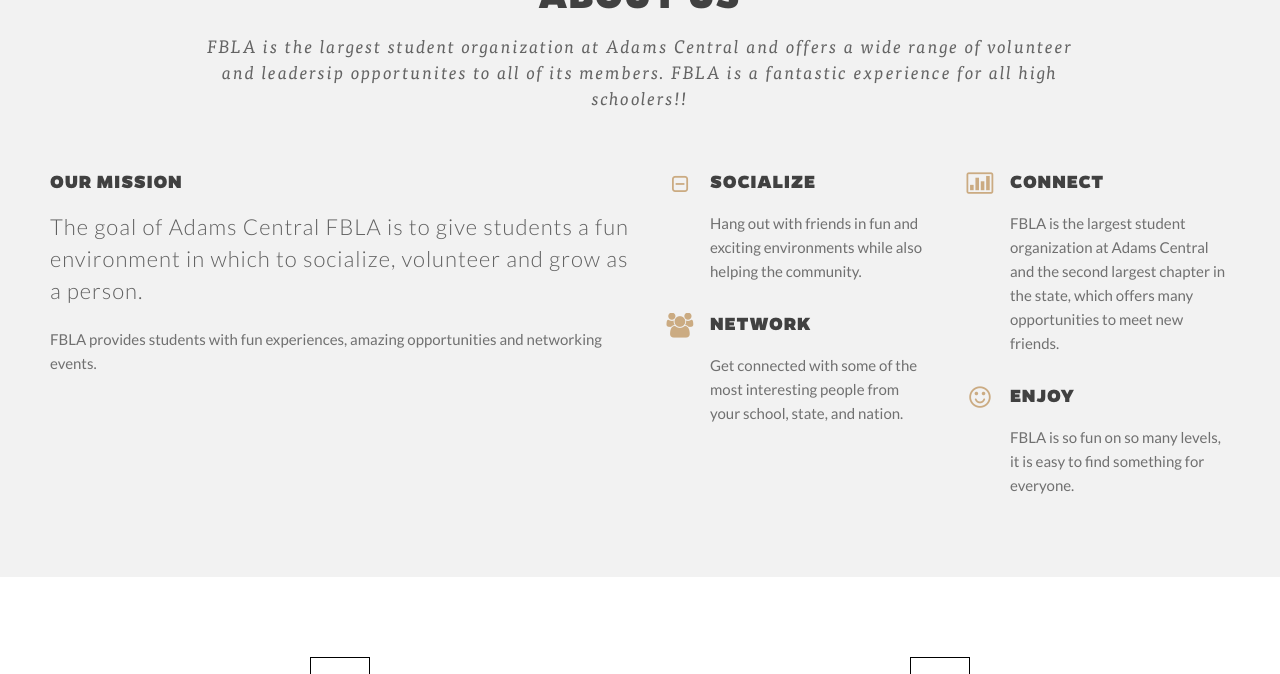
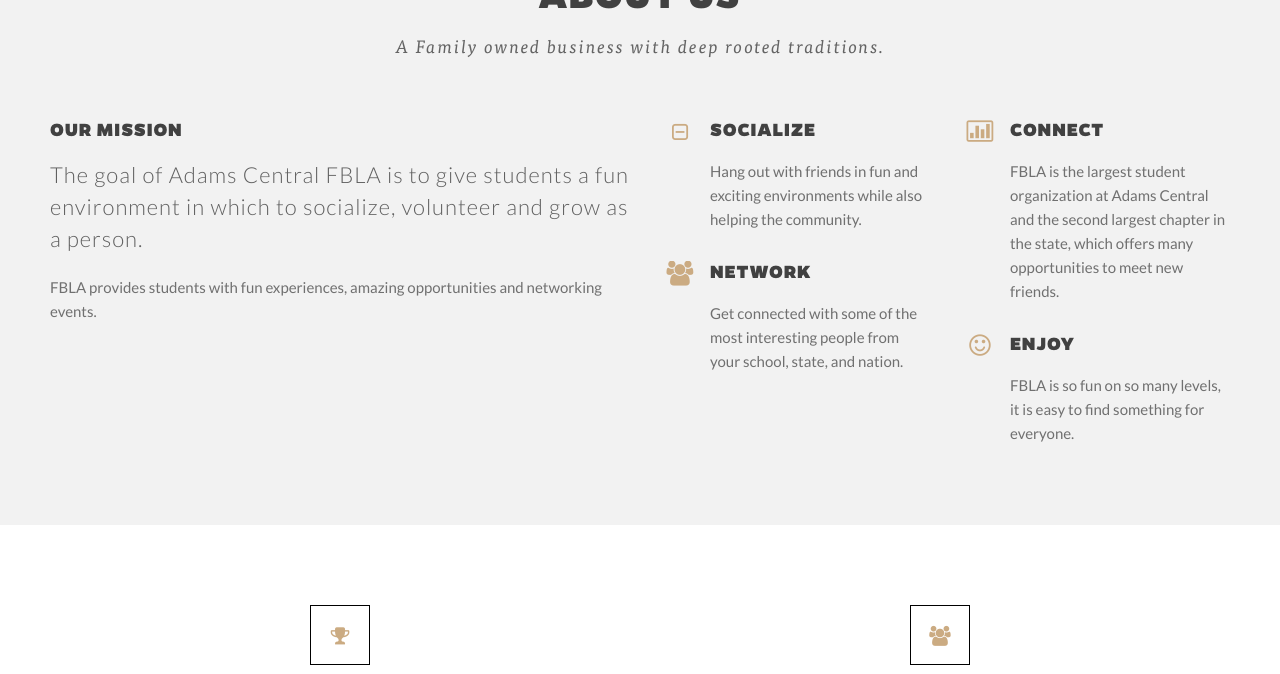
Before and after one commit to fblabake/fblabake.github.io, a Jekyll site: the page built from index.html, in a window 1280 px wide and 900 px high, scrolled down 785 px, cut to the strip 226-900 px from the top of the window. Built offline with Jekyll 4.4.1, drawn with Linux system fonts in a browser that asks for light colours; some of the changed text lies outside the part shown.

Commit message:
Update index.html

```diff
--- a/index.html
+++ b/index.html
@@ -88,7 +88,7 @@
           </div>
 
           <div class="sixteen columns" data-scroll-reveal="enter bottom move 100px over 0.5s after 0.1s">
-               <div class="sub-text">FBLA is the largest student organization at Adams Central and offers a wide range of volunteer and leadersip opportunites to all of its members.  FBLA is a fantastic experience for all high schoolers!!</div>
+               <div class="sub-text">A Family owned business with deep rooted traditions.</div>
           </div>
      </div>
 
@@ -135,8 +135,8 @@
                <div class="eight columns">
                     <div class="fact-wrap">
                          <div class="fact-icon" data-scroll-reveal="enter top move 100px over 0.5s after 0.1s"></div>
-                         <h3>Started in <span class="counter">2004</span></h3>
-                         <p>Established Chapter with Great Tradition.</p>
+                         <h3>Started in <span class="counter">2001</span></h3>
+                         <p>Established Business with Great Tradition.</p>
                     </div>
                </div>
 
```
